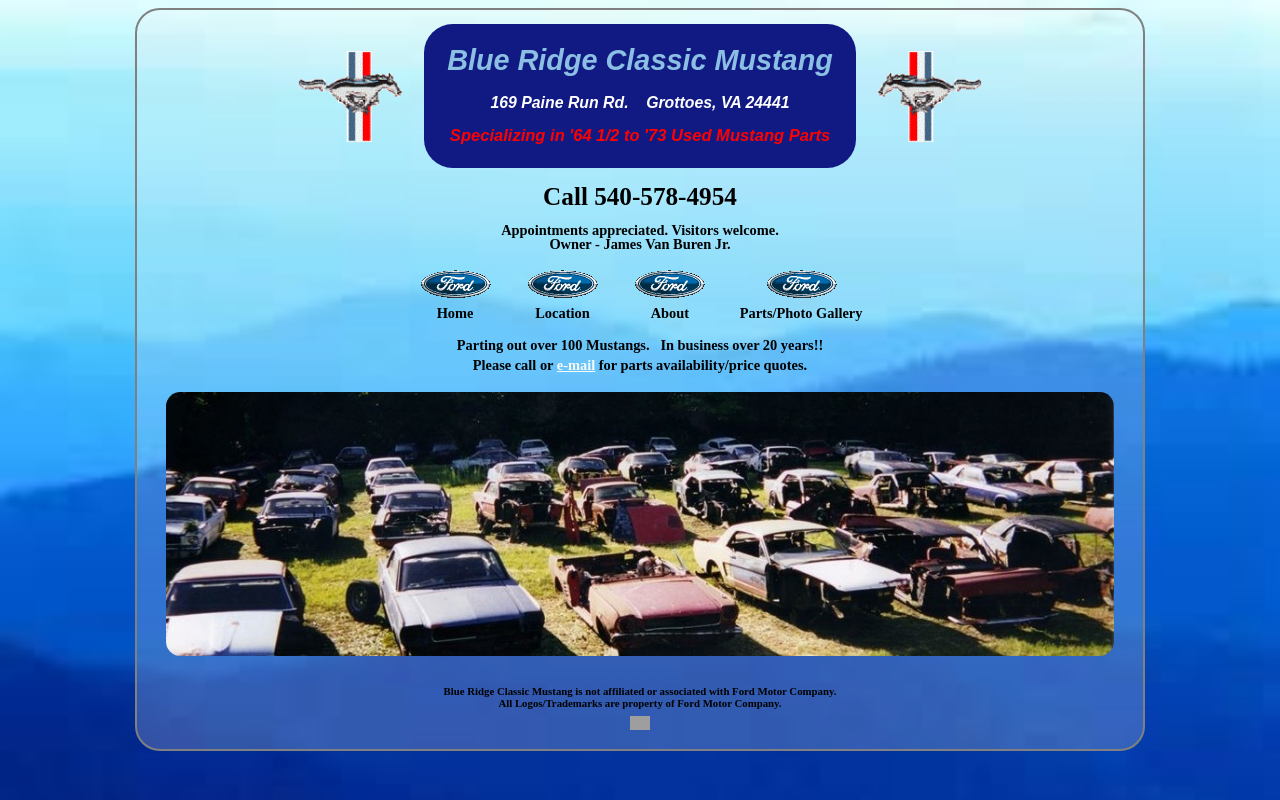
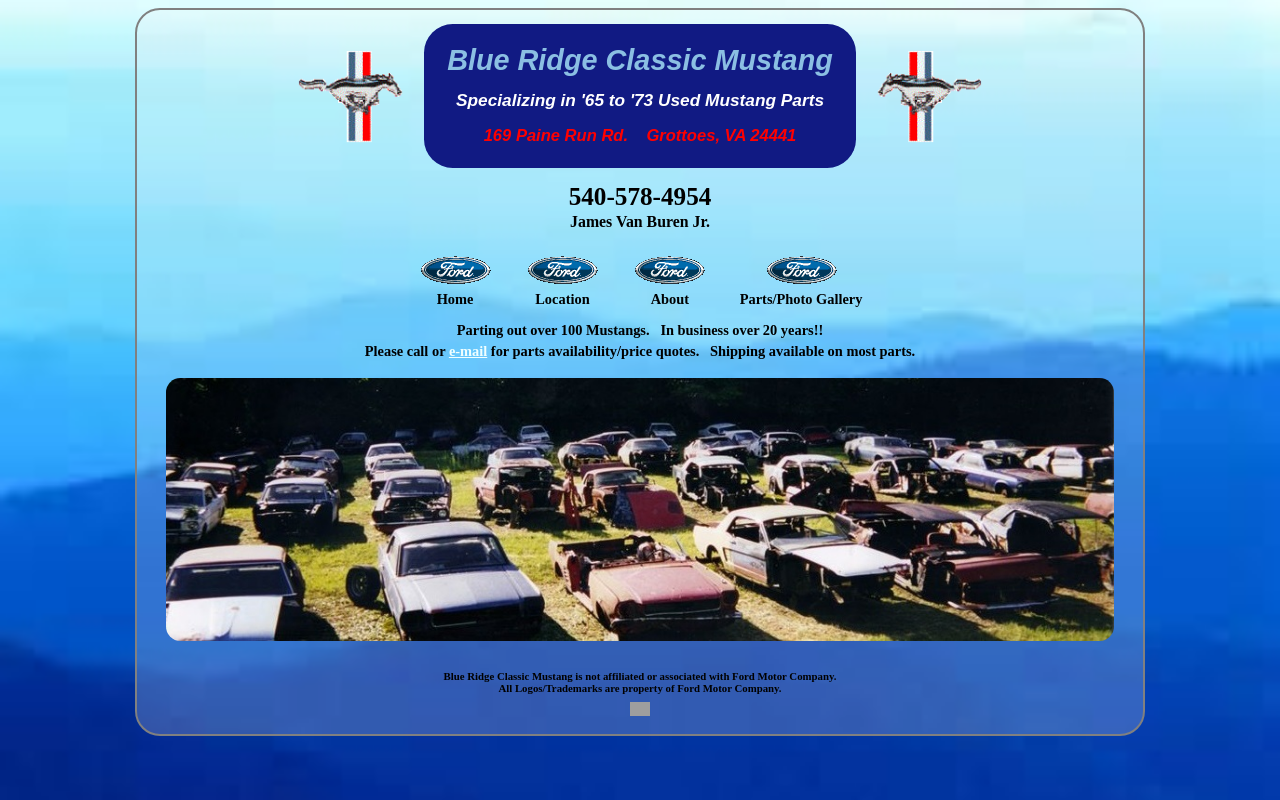
Before and after one commit to JiMinitaur/brcm-website, a PHP site: page /brcm.htm in a window 1280 px wide. Run offline with PHP 8.4, Linux system fonts and the light colour scheme; grey boxes are pictures that could not be loaded.

Commit message:
tweaks with owner
styling and content tweaks

```diff
--- a/brcm.htm
+++ b/brcm.htm
@@ -33,15 +33,15 @@
             <div class='logo-brcm'>
               <p class='name'>Blue Ridge Classic Mustang</p>
               <p class='address'>169 Paine Run Rd. &nbsp;&nbsp; Grottoes, VA 24441</p>
-              <p class='catchphrase'>Specializing in &#39;64 1/2 to &#39;73 Used Mustang Parts</p>
+              <p class='catchphrase'>Specializing in &#39;65 to &#39;73 Used Mustang Parts</p>
             </div>
             <div class='logo-mustang right' ></div>
           </div>
 
-		  <div class='phone'>Call 540-578-4954</div>
+		  <div class='phone'>540-578-4954</div>
+		  <div class='owner'>James Van Buren Jr.</div>
+		  <div class='appointments' style='display:none'> Customer appointments recommended. </div>
 
-		  <div class='appointments'> Appointments appreciated.  Visitors welcome. </div>
-		  <div class='owner'>Owner - James Van Buren Jr.</div>
 
         </div><!--/.header-->
 
@@ -77,9 +77,10 @@
 					<span>In business over 20 years!! 	</span>
 				</p>
 				<p><span>Please call or
-					<a href='mailto:Blue Ridge Classic Mustang <brcm@rica.net>' target='_blank' style='color:#F9F9F9'>e-mail</a>
+					<a href='mailto:Blue Ridge Classic Mustang <brcm@rica.net>' target='_blank' style='color:azure'>e-mail</a>
 					for parts availability/price quotes.
 					</span>
+					<span>Shipping available on most parts.</span>
 				</p>
 				<div >
 					<img src='brcm_files/panorama-web.jpg' class='scrapyard fancy'/>
@@ -99,13 +100,15 @@
 				 As owner and operator of Blue Ridge Classic Mustang for over 20 years I would like to thank all my previous customers and look forward to being of assistance to future customers looking for quality  used (OEM) Ford Mustang parts for their restoration project or their daily driver.
 				</p>
 				<p>
-				 - James Van Buren Jr.
+				 Owner - James Van Buren Jr.
 				</p>
 			</div>
 
 			<div class='nav-section gallery'>
-				<div class='text'> Shipping available on most parts --
-					Paypal, Money Orders, or Personal Checks accepted.
+				<div class='text'>
+					<span>Paypal, Money Orders, or Personal Checks accepted.</span>
+					&nbsp;
+					<span>Shipping available on most parts.</span>
 				</div>
 				<div class='fancy'>
 					<img data-src='gallery/parts/100_1170-web.jpg' />
@@ -137,11 +140,11 @@
 				</div>
 				<div class='map-text'>
 				<p>
-					Customer appointments appreciated.  Visitors are welcome.
+					NOTICE: <br/> Customer appointments recommended.
 				</p>
 				<p>
-					As a home based business, I have no set hours of operation.  <br/>
-					Please call to make sure I will be available to assist you.
+					As a home based business,<br/> I have no set hours of operation.  <br/>
+					Please call to make sure <br/> I will be available to assist you.
 				</p>
 				<p>
 				Thank you,<br/>
--- a/css/brcm.css
+++ b/css/brcm.css
@@ -39,7 +39,6 @@ a:hover {color:red}
 	display:inline-block;
 }
 
-
 .logo-brcm {
 	background-color:#111A83;
 	position:relative;
@@ -67,12 +66,15 @@ a:hover {color:red}
 	margin: 0em;
 }
 
-.logo-brcm .address {
-	top: 3.5em;
+
+
+.logo-brcm .catchphrase {
+	top: 3em;
 	color: #FFF;
+	font-size: 1.2em;
 }
 
-.logo-brcm .catchphrase {
+.logo-brcm .address {
     bottom: .5em;
     color: #F00;
     font-size: 1.15em;
@@ -117,6 +119,16 @@ a:hover {color:red}
 	padding: .75em;
 }
 
+.owner {
+	font-size:1.1em;
+	padding:.5em;
+	margin-top:-1em;
+}
+
+.appointments {
+	font-size:1.1em;
+}
+
 .navigation ul {
 	padding:0em;
 }
@@ -152,8 +164,9 @@ a:hover {color:red}
 	margin:1em 0em;
 }
 
-.about {
+.about, {
 	text-align:center;
+	font-size:1.1em;
 }
 
 .gallery .text {
@@ -172,6 +185,7 @@ a:hover {color:red}
 	position:relative;
 	height:25em;
 	margin:auto;
+	margin-top:1em;
 	overflow-y:scroll;
 }
 
@@ -181,8 +195,10 @@ a:hover {color:red}
 
 .map-text {
 	position:absolute;
-	top:5em;
+	top:2em;
 	left:50%;
+	margin: 0em 1em;
+	font-size:1.2em;
 }
 
 .map-image {
@@ -191,9 +207,7 @@ a:hover {color:red}
     width: 20em;
     right: 50%;
     border-radius: 5px;
-    margin: 2em;
-	margin-right:5em;
-	margin-top:0em;
+    margin: 0em 2em;
 }
 
 .map img {
```
